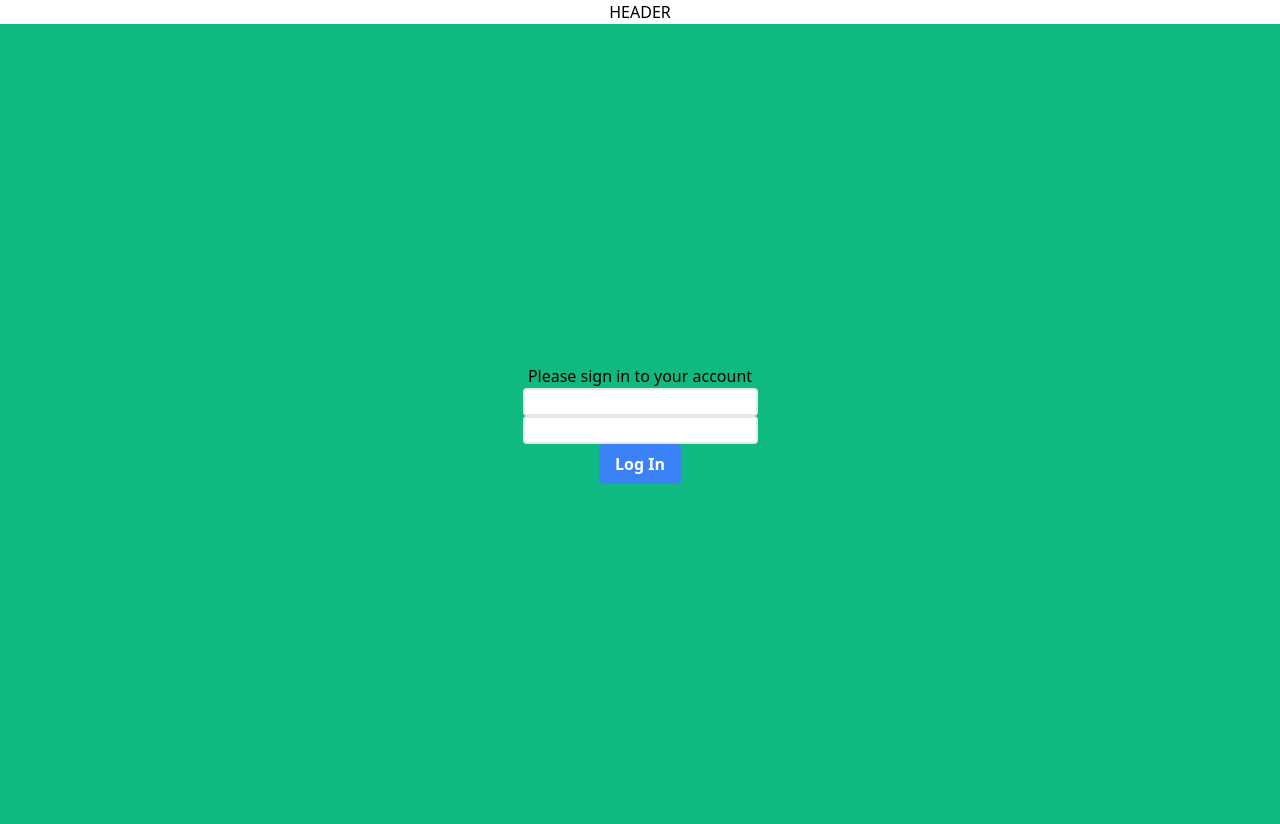
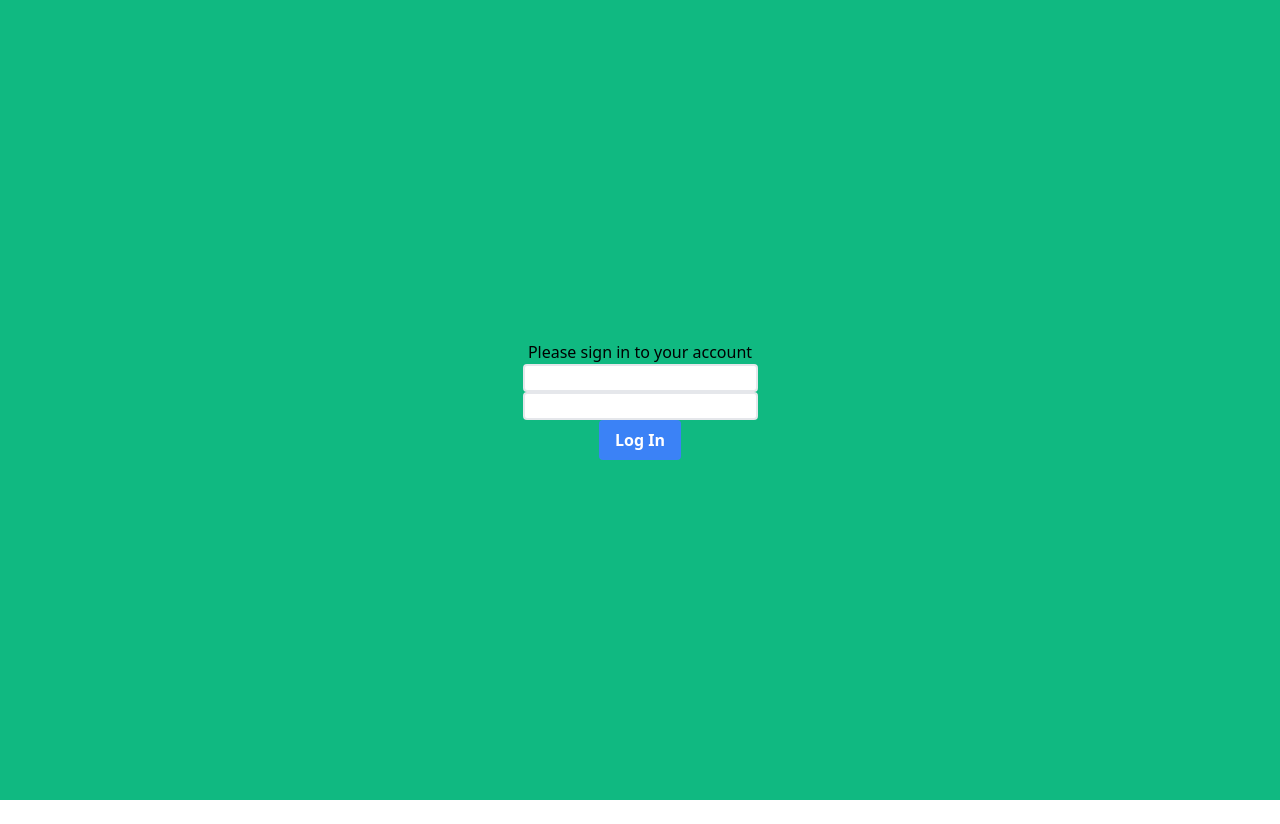
Before and after one commit to wichaisw/TEACHING-MATERIAL_basic-angular-2, an Angular app: page /login in a window 1280 px wide. After the commit the page ends 800 px from the top, so only its background shows below. Built offline with nearby package versions, Linux system fonts and the light colour scheme.

Commit message:
add router link

```diff
--- a/src/app/app.component.ts
+++ b/src/app/app.component.ts
@@ -1,11 +1,14 @@
-import { Component } from '@angular/core';
+import { Component, OnInit } from '@angular/core';
 
 @Component({
   selector: 'app-root',
   templateUrl: './app.component.html',
   styleUrls: ['./app.component.css']
 })
-export class AppComponent {
+export class AppComponent implements OnInit{
+  constructor(
+  ) {}
 
-
+  ngOnInit() {
+  }
 }
--- a/src/app/core/header/header.component.html
+++ b/src/app/core/header/header.component.html
@@ -1 +1 @@
-<div class="flex w-full justify-center">HEADER</div>
+<div class="flex w-full justify-center">{{text}}</div>
--- a/src/app/core/header/header.component.ts
+++ b/src/app/core/header/header.component.ts
@@ -1,10 +1,11 @@
-import { Component, OnInit } from '@angular/core';
+import { Component, Input, OnInit } from '@angular/core';
 
 @Component({
   selector: 'app-header',
   templateUrl: './header.component.html',
 })
 export class HeaderComponent implements OnInit {
+  @Input() text:string = '';
 
   constructor() { }
 
--- a/src/app/modules/login/login.component.html
+++ b/src/app/modules/login/login.component.html
@@ -2,5 +2,6 @@
   <span>Please sign in to your account</span>
   <input class="rounded border-2" type="text" [(ngModel)]="username" />
   <input class="rounded border-2" type="text" [(ngModel)]="password" />
-  <app-primary-button [buttonMessage]="'Log In'" ></app-primary-button>
+  <!-- <app-primary-button [buttonMessage]="'Log In'" routerLink="/to-dol-ist" ></app-primary-button> -->
+  <app-primary-button [buttonMessage]="'Log In'" routerLink="/to-do-list" ></app-primary-button>
 </div>
--- a/src/app/modules/login/login.component.ts
+++ b/src/app/modules/login/login.component.ts
@@ -1,4 +1,5 @@
 import { Component, OnInit } from '@angular/core';
+import { ActivatedRoute } from '@angular/router';
 
 @Component({
   selector: 'app-login',
@@ -8,7 +9,9 @@
   username: string = '';
   password: string = '';
 
-  constructor() { }
+  constructor(
+
+  ) { }
 
   ngOnInit(): void {
   }
```
